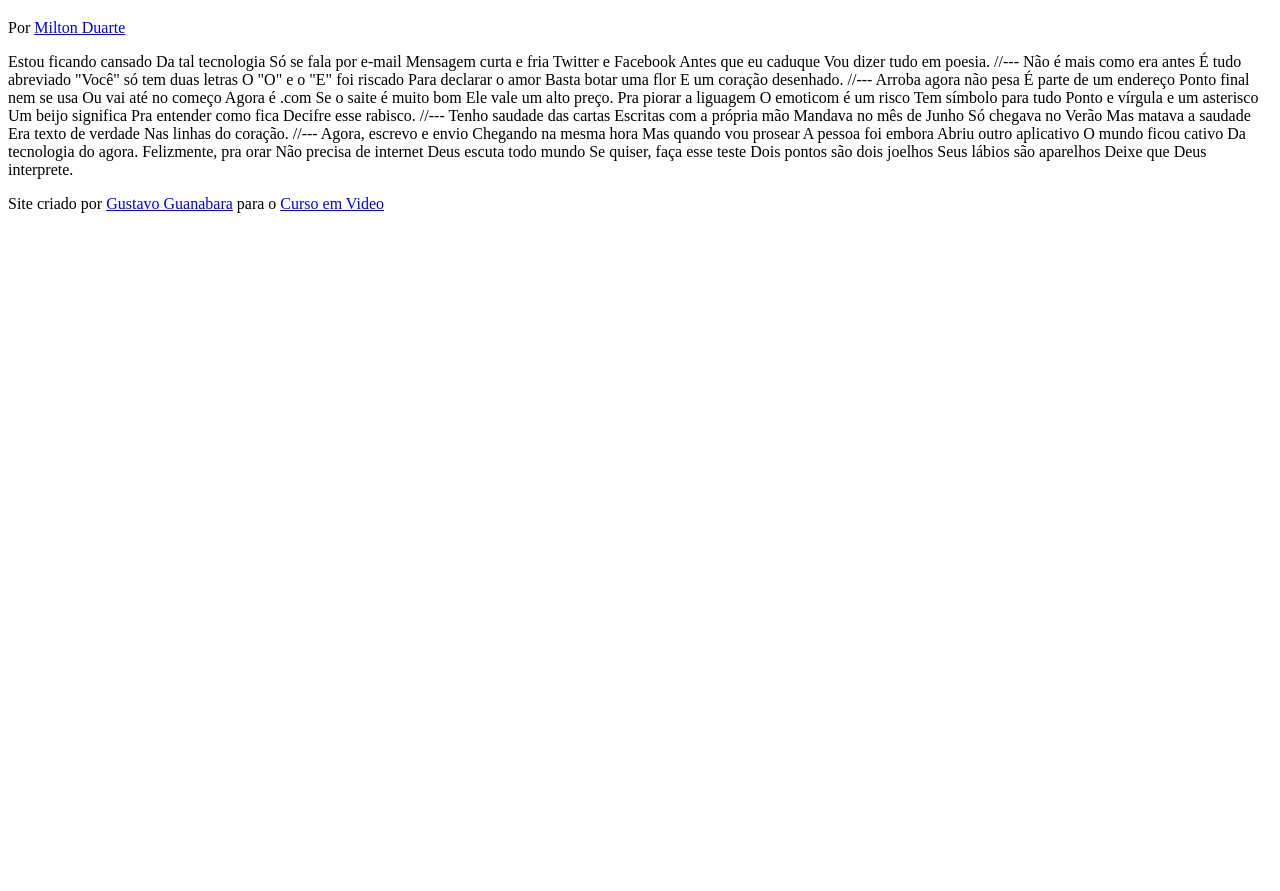
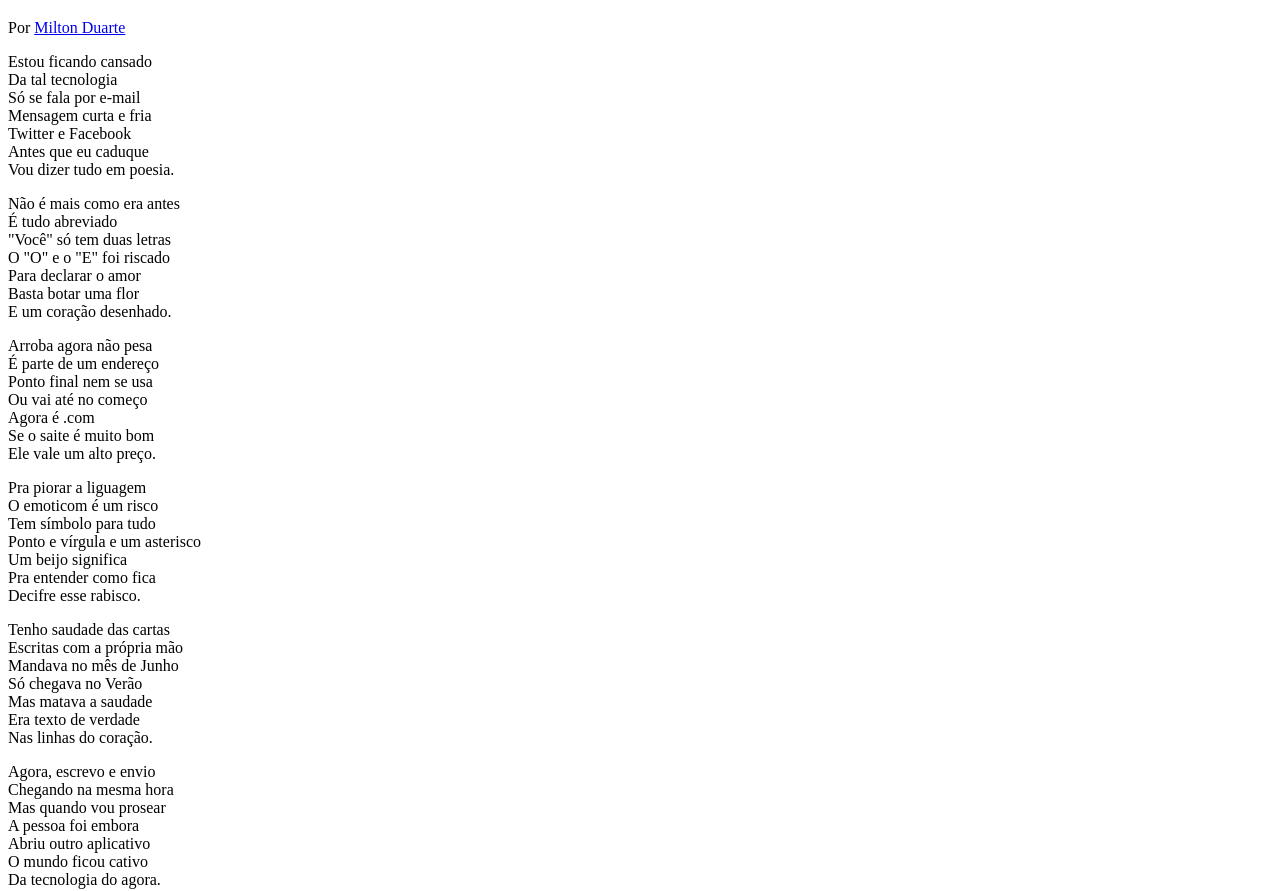
Before and after one commit to daviparadela/html-css, a plain HTML site: page Desafios/desafio 012/index.html in a window 1280 px wide. Shown: the part 61-952 px from the top of the page. Before the commit the page ends 800 px from the top, so only its background shows below. Drawn offline with Linux system fonts and the light colour scheme.

Commit message:
segunda atualizaçao desafio 012

```diff
--- a/Desafios/desafio 012/index.html
+++ b/Desafios/desafio 012/index.html
@@ -4,6 +4,7 @@
     <meta charset="UTF-8">
     <meta name="viewport" content="width=device-width, initial-scale=1.0">
     <title>Cordel Moderno</title>
+    <link rel="stylesheet" href="style.css">
 </head>
 <body>
         <header>
@@ -13,69 +14,91 @@
             <p>Por <a href="https://www.recantodasletras.com.br/poesias/3186743">Milton Duarte</a></p>
         </header>
 
-    Estou ficando cansado
-    Da tal tecnologia
-    Só se fala por e-mail
-    Mensagem curta e fria
-    Twitter e Facebook
-    Antes que eu caduque
-    Vou dizer tudo em poesia.
+    <section>
+        <p>
+            Estou ficando cansado<br>
+            Da tal tecnologia<br>
+            Só se fala por e-mail<br>
+            Mensagem curta e fria<br>
+            Twitter e Facebook<br>
+            Antes que eu caduque<br>
+            Vou dizer tudo em poesia.
+        </p>
+    </section>
 
-    //---
 
-    Não é mais como era antes
-    É tudo abreviado
-    "Você" só tem duas letras
-    O "O" e o "E" foi riscado
-    Para declarar o amor
-    Basta botar uma flor
-    E um coração desenhado.
 
-    //---
+    <section>
+        <p>
+            Não é mais como era antes<br>
+            É tudo abreviado<br>
+            "Você" só tem duas letras<br>
+            O "O" e o "E" foi riscado<br>
+            Para declarar o amor<br>
+            Basta botar uma flor<br>
+            E um coração desenhado.
+        </p>
+    </section>
 
-    Arroba agora não pesa
-    É parte de um endereço
-    Ponto final nem se usa
-    Ou vai até no começo
-    Agora é .com
-    Se o saite é muito bom
-    Ele vale um alto preço.
 
-    Pra piorar a liguagem
-    O emoticom é um risco
-    Tem símbolo para tudo
-    Ponto e vírgula e um asterisco
-    Um beijo significa
-    Pra entender como fica
-    Decifre esse rabisco.
 
-    //---
+    <section>
+        <p>
+            Arroba agora não pesa<br>
+            É parte de um endereço<br>
+            Ponto final nem se usa<br>
+            Ou vai até no começo<br>
+            Agora é .com<br>
+            Se o saite é muito bom<br>
+            Ele vale um alto preço.
+        </p>
+        <p>
+            Pra piorar a liguagem<br>
+            O emoticom é um risco<br>
+            Tem símbolo para tudo<br>
+            Ponto e vírgula e um asterisco<br>
+            Um beijo significa<br>
+            Pra entender como fica<br>
+            Decifre esse rabisco.
+        </p>
+    </section>
 
-    Tenho saudade das cartas
-    Escritas com a própria mão
-    Mandava no mês de Junho
-    Só chegava no Verão
-    Mas matava a saudade
-    Era texto de verdade
-    Nas linhas do coração.
 
-    //---
 
-    Agora, escrevo e envio
-    Chegando na mesma hora
-    Mas quando vou prosear
-    A pessoa foi embora
-    Abriu outro aplicativo
-    O mundo ficou cativo
-    Da tecnologia do agora.
+    <section>
+        <p>
+            Tenho saudade das cartas<br>
+            Escritas com a própria mão<br>
+            Mandava no mês de Junho<br>
+            Só chegava no Verão<br>
+            Mas matava a saudade<br>
+            Era texto de verdade<br>
+            Nas linhas do coração.
+        </p>
+    </section>
 
-    Felizmente, pra orar
-    Não precisa de internet
-    Deus escuta todo mundo
-    Se quiser, faça esse teste
-    Dois pontos são dois joelhos
-    Seus lábios são aparelhos
-    Deixe que Deus interprete.
+
+
+    <section>
+        <p>
+            Agora, escrevo e envio<br>
+            Chegando na mesma hora<br>
+            Mas quando vou prosear<br>
+            A pessoa foi embora<br>
+            Abriu outro aplicativo<br>
+            O mundo ficou cativo<br>
+            Da tecnologia do agora.
+        </p>
+        <p>
+            Felizmente, pra orar<br>
+            Não precisa de internet<br>
+            Deus escuta todo mundo<br>
+            Se quiser, faça esse teste<br>
+            Dois pontos são dois joelhos<br>
+            Seus lábios são aparelhos<br>
+            Deixe que Deus interprete.
+        </p>
+    </section>
 
     <footer>
         <p>Site criado por <a href="https://gustavoguanabara.github.io" target="_blank">Gustavo Guanabara</a> para o <a href="https://www.cursoemvideo.com" target="_blank">Curso em Video</a></p>
--- /dev/null
+++ b/Desafios/desafio 012/style.css
@@ -0,0 +1 @@
+@charset "UTF-8"
```
